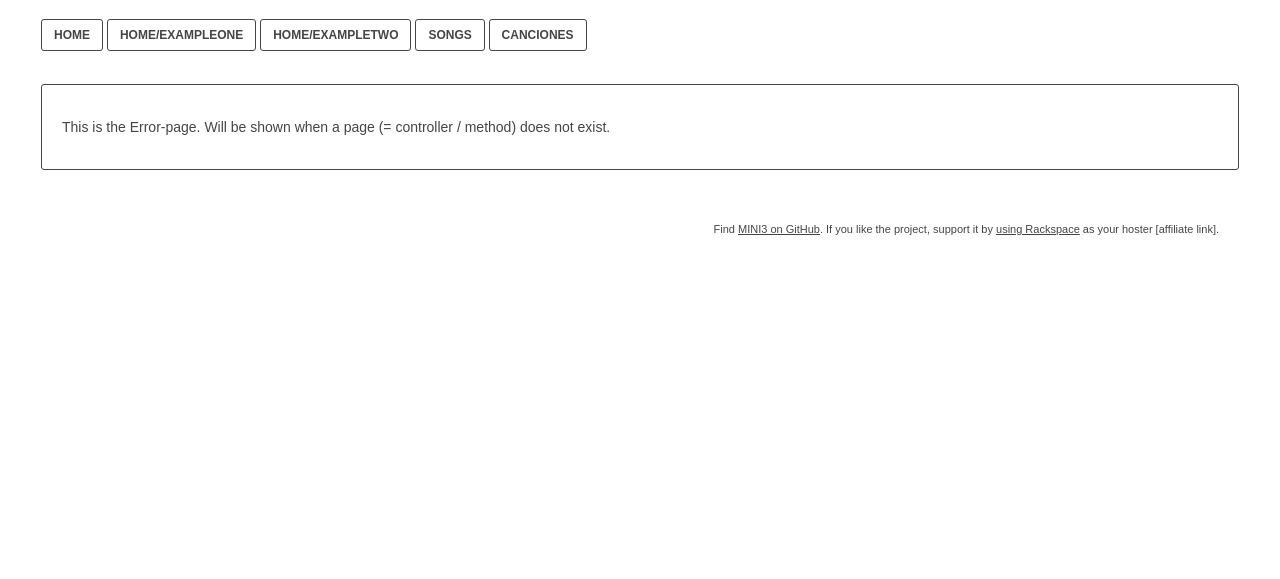
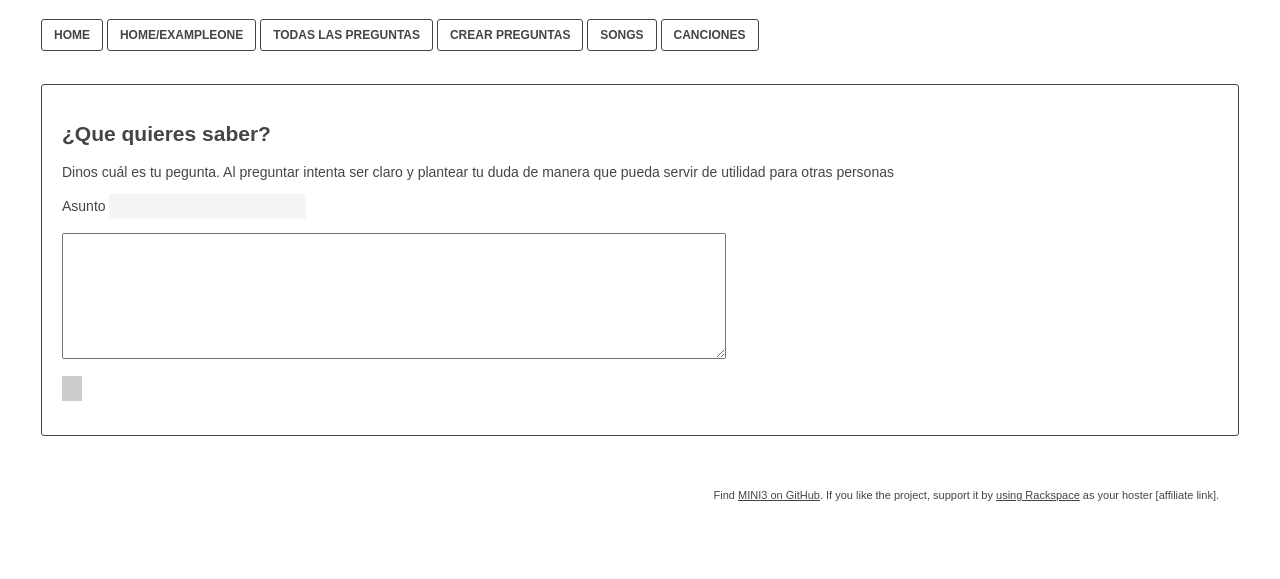
Before and after one commit to Buendy/mvc, a PHP site: page /preguntas/crear in a window 1280 px wide. Shown: the part 221-800 px from the top of the page. Run offline with PHP 8.4, Linux system fonts and the light colour scheme; some libraries are stand-ins or nearby versions.

Commit message:
Avance mvc

```diff
--- a/application/Controller/CancionesController.php
+++ b/application/Controller/CancionesController.php
@@ -27,7 +27,7 @@ class CancionesController
         $canciones = $cancion->getAllSongs();
 
 
-        $this->view->render('canciones/listar', ['titulo' => 'Listado de cancioness']);
+        $this->view->render('canciones/listar', ['titulo' => 'Listado de cancioness', 'canciones' => $canciones]);
     }
 
 
--- /dev/null
+++ b/application/Controller/PreguntasController.php
@@ -0,0 +1,54 @@
+<?php
+
+namespace Mini\Controller;
+use Mini\Model\Pregunta;
+use Mini\Core\View;
+
+
+class PreguntasController
+{
+    private $view = null;
+    private $titulo;
+
+    public function __construct()
+    {
+        $this->view = new View;
+        $this->titulo = "Preguntas sin respuesta";
+    }
+
+
+    public function todas()
+    {
+        $pregunta = new Pregunta();
+        $preguntas = $pregunta->getAll();
+
+
+        $this->view->render('preguntas/todas', ['preguntas' => $preguntas, 'titulo' => $this->titulo]);
+    }
+
+
+    public function crear()
+    {
+        if( ! $_POST){
+            $this->view->render('preguntas/formulariopregunta');
+        }else{
+            if(!isset($_POST['asunto'])){
+                $_POST['asunto'] = "";
+            }
+            if(!isset($_POST['cuerpo'])){
+                $_POST['cuerpo'] = "";
+            }
+            $datos = ['asunto' => $_POST['asunto'], 'cuerpo' => $_POST['cuerpo']];
+            if (Preguntas::insert($datos)){
+                $this->view->render('preguntas/preguntainsertada');
+            }else{
+                $this->view->render('preguntas/formulariopregunta', ['errores' => ['Error al insertar'], 'datos' => $_POST]);
+
+            }
+        }
+
+    }
+}
+
+
+?>
--- a/application/view/_templates/header.php
+++ b/application/view/_templates/header.php
@@ -21,7 +21,8 @@
     <div class="navigation">
         <a href="<?php echo URL; ?>">home</a>
         <a href="<?php echo URL; ?>home/exampleone">home/exampleone</a>
-        <a href="<?php echo URL; ?>home/exampletwo">home/exampletwo</a>
+        <a href="<?php echo URL; ?>preguntas/todas">Todas las preguntas</a>
+        <a href="<?php echo URL; ?>preguntas/crear">Crear preguntas</a>
         <a href="<?php echo URL; ?>songs">songs</a>
         <a href="<?php echo URL; ?>canciones">Canciones</a>
     </div>
--- a/application/view/canciones/listar.php
+++ b/application/view/canciones/listar.php
@@ -1,7 +1,9 @@
 <div class="container">
-    <?php foreach ($this->canciones as $cancion) : ?>
+    <?php foreach ($this->canciones as $cancion) :?>
     <article class="listadoCanciones">
-        <header><a href="/canciones/ver/<?= $cancion->id ?>"><?= $cancion->track ?></a> </header>
+        <header>
+            <a href="/canciones/ver/<?= $cancion->id ?>"><?= $cancion->track ?></a>
+        </header>
         <p>Artista: <?= $cancion->artist ?></p>
     </article>
     <?php endforeach; ?>
--- /dev/null
+++ b/application/view/preguntas/formulariopregunta.php
@@ -0,0 +1,17 @@
+<div class="container">
+    <h2>¿Que quieres saber?</h2>
+    <p>Dinos cuál es tu pegunta. Al preguntar intenta ser claro y plantear tu duda de manera que pueda servir de utilidad para otras personas</p>
+
+    <form action="<?= $_SERVER['REQUEST_URI'] ?>" method="POST">
+        <p>
+            <label for="asunto">Asunto</label>
+            <span><input type="text" name="asunto" value=""> </span>
+        </p>
+        <p>
+            <label for="cuerpo"></label>
+            <span><textarea name="cuerpo" rows="8" cols="80"></textarea> </span>
+
+        </p>
+        <p><input type="submit" name="" value=""> </p>
+    </form>
+</div>
```
Also changed, not shown: application/Core/Database.php (added, +41 -0 lines), application/Model/Pregunta.php (added, +28 -0 lines), application/view/preguntas/todas.php (added, +14 -0 lines), application/Libs/Helper.php (renamed from application/Libs/helper.php), 1 other file.
